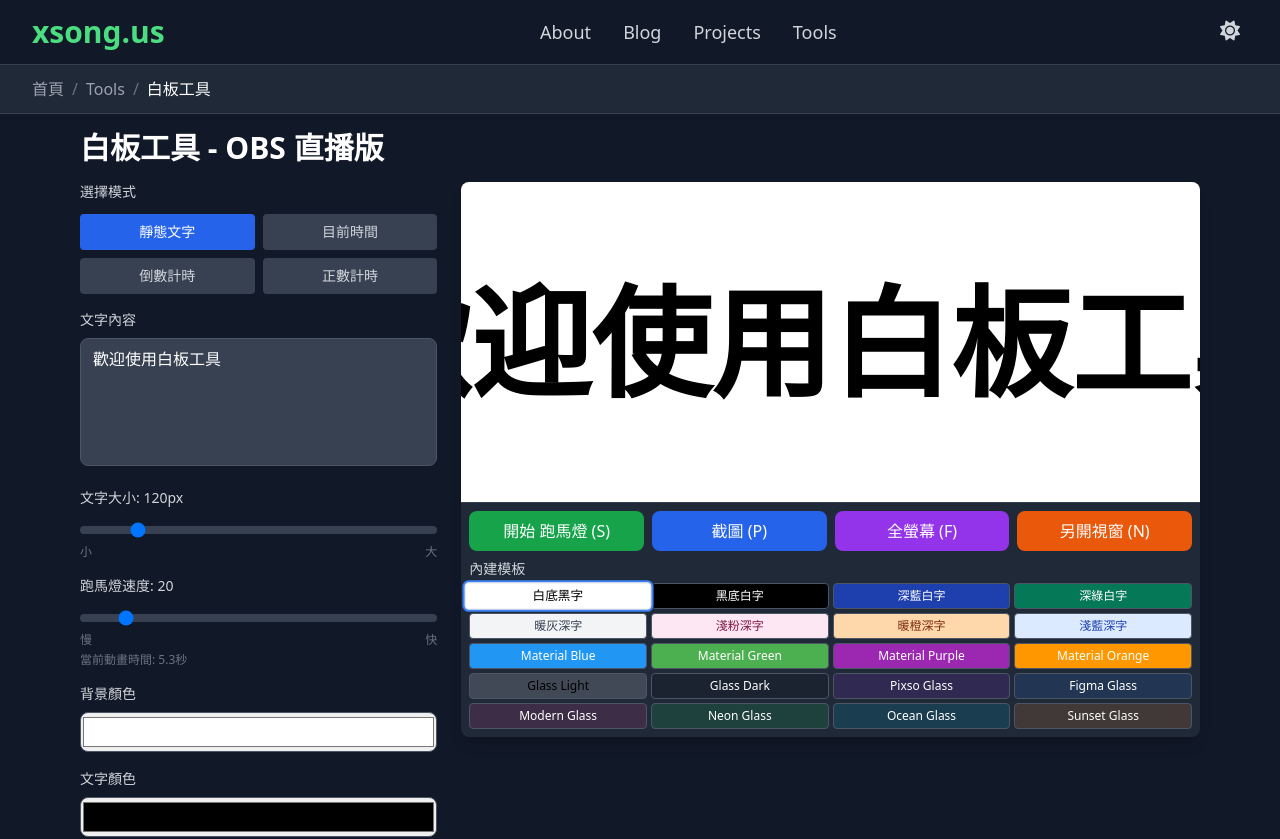
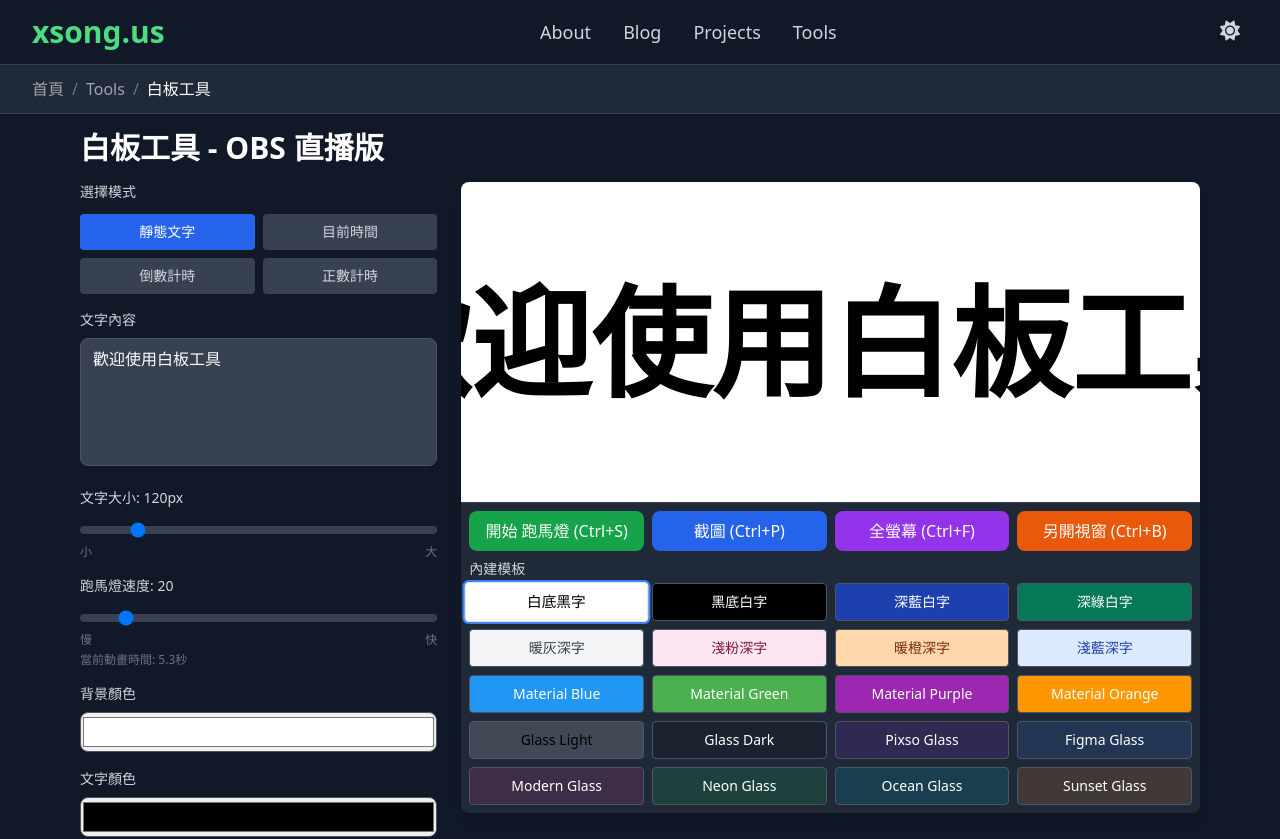
Before and after one commit to 120061203/xsong, a Next.js app: page /tools/whiteboard in a window 1280 px wide. Shown: the top 839 px of the page. Built offline with nearby package versions, Linux system fonts and the light colour scheme.

Commit message:
Feat:Bigger button

```diff
--- a/app/tools/whiteboard/display/page.tsx
+++ b/app/tools/whiteboard/display/page.tsx
@@ -247,7 +247,7 @@ export default function WhiteboardDisplayPage() {
     // 設置背景顏色
     const displayDiv = document.getElementById('whiteboard-display');
     if (displayDiv) {
-      (displayDiv as HTMLElement).style.backgroundColor = displayData.backgroundColor;
+              (displayDiv as HTMLElement).style.background = displayData.backgroundColor;
     }
 
     // 設置動畫和速度
@@ -313,7 +313,7 @@ export default function WhiteboardDisplayPage() {
       if (displayData.glassEffect.enabled) {
         (displayDiv as HTMLElement).style.backdropFilter = `blur(${displayData.glassEffect.blur}px)`;
         (displayDiv as HTMLElement).style.setProperty('-webkit-backdrop-filter', `blur(${displayData.glassEffect.blur}px)`); // Safari 支援
-        (displayDiv as HTMLElement).style.backgroundColor = `rgba(255, 255, 255, ${displayData.glassEffect.transparency})`;
+        (displayDiv as HTMLElement).style.background = `rgba(255, 255, 255, ${displayData.glassEffect.transparency})`;
         (displayDiv as HTMLElement).style.border = 'none';
         // 添加圓角和定位讓毛玻璃效果更明顯
         (displayDiv as HTMLElement).style.borderRadius = '8px';
@@ -343,7 +343,8 @@ export default function WhiteboardDisplayPage() {
   // 鍵盤快捷鍵處理
   useEffect(() => {
     const handleKeyPress = (e: KeyboardEvent) => {
-      if (e.key.toLowerCase() === 'f') {
+      // 檢查是否按下了 Ctrl 或 Cmd 鍵
+      if ((e.ctrlKey || e.metaKey) && e.key.toLowerCase() === 'f') {
         e.preventDefault();
         // 全螢幕功能
         if (!document.fullscreenElement) {
--- a/app/tools/whiteboard/page.tsx
+++ b/app/tools/whiteboard/page.tsx
@@ -367,6 +367,8 @@ export default function WhiteboardPage() {
   // 鍵盤快捷鍵
   useEffect(() => {
     const handleKeyPress = (e: KeyboardEvent) => {
+      // 檢查是否按下了 Ctrl 或 Cmd 鍵
+      if (e.ctrlKey || e.metaKey) {
         if (e.key.toLowerCase() === 's') {
           e.preventDefault();
           togglePlay();
@@ -376,9 +378,10 @@ export default function WhiteboardPage() {
         } else if (e.key.toLowerCase() === 'f') {
           e.preventDefault();
           toggleFullscreen();
-      } else if (e.key.toLowerCase() === 'n') {
+        } else if (e.key.toLowerCase() === 'b') {
           e.preventDefault();
           openInNewWindow();
+        }
       }
     };
 
@@ -1026,12 +1029,12 @@ export default function WhiteboardPage() {
                     background: backgroundGradient.type === 'linear'
                       ? `linear-gradient(${backgroundGradient.direction}, ${backgroundGradient.colors.join(', ')})`
                       : `radial-gradient(circle, ${backgroundGradient.colors.join(', ')})`
-                  } : { backgroundColor }),
+                  } : { background: backgroundColor }),
 
                   // 中層：毛玻璃效果（無邊框）
                   ...(glassEffect.enabled ? {
                     backdropFilter: `blur(${glassEffect.blur}px)`,
-                    backgroundColor: `rgba(255, 255, 255, ${glassEffect.transparency})`,
+                    background: `rgba(255, 255, 255, ${glassEffect.transparency})`,
                     border: 'none'
                   } : {}),
 
@@ -1079,28 +1082,28 @@ export default function WhiteboardPage() {
                         : 'bg-green-600 hover:bg-green-700 text-white'
                     }`}
                   >
-                    {isPlaying ? '停止' : '開始'} 跑馬燈 (S)
+                    {isPlaying ? '停止' : '開始'} 跑馬燈 (Ctrl+S)
                   </button>
 
                   <button
                     onClick={captureScreenshot}
                     className="w-full px-4 py-2 bg-blue-600 hover:bg-blue-700 text-white rounded-lg font-medium transition-colors"
                   >
-                    截圖 (P)
+                    截圖 (Ctrl+P)
                   </button>
 
                   <button
                     onClick={toggleFullscreen}
                     className="w-full px-4 py-2 bg-purple-600 hover:bg-purple-700 text-white rounded-lg font-medium transition-colors"
                   >
-                    全螢幕 (F)
+                    全螢幕 (Ctrl+F)
                   </button>
 
                   <button
                     onClick={openInNewWindow}
                     className="w-full px-4 py-2 bg-orange-600 hover:bg-orange-700 text-white rounded-lg font-medium transition-colors"
                   >
-                    另開視窗 (N)
+                    另開視窗 (Ctrl+B)
                   </button>
                 </div>
               </div>
@@ -1110,12 +1113,12 @@ export default function WhiteboardPage() {
                 <label className="block text-sm font-medium text-gray-700 dark:text-gray-300 mb-1">
                   內建模板
                 </label>
-                <div className="grid grid-cols-2 md:grid-cols-4 gap-1">
+                <div className="grid grid-cols-2 md:grid-cols-4 gap-2">
                   {templates.map((template, index) => (
                     <button
                       key={index}
                       onClick={() => handleTemplateChange(index)}
-                      className={`p-1 text-xs rounded border transition-all ${
+                      className={`px-3 py-2 text-sm font-medium rounded border transition-all ${
                         selectedTemplate === index
                           ? 'ring-2 ring-blue-500 scale-105'
                           : 'border-gray-300 dark:border-gray-600 hover:scale-102'
```
Lines whose indentation alone changed are shown as unchanged.
